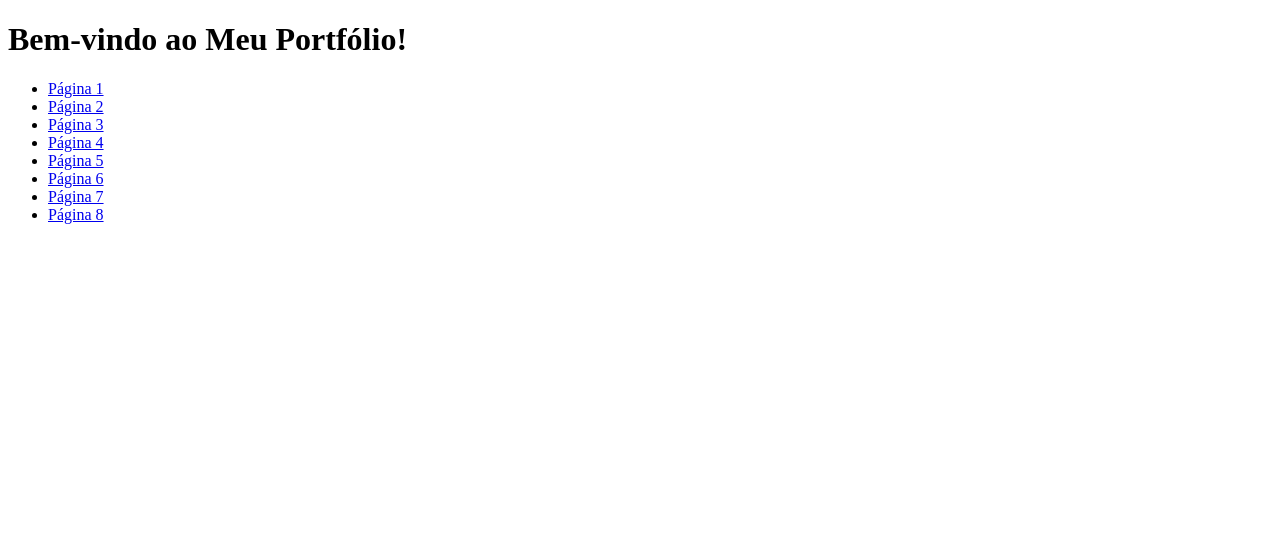
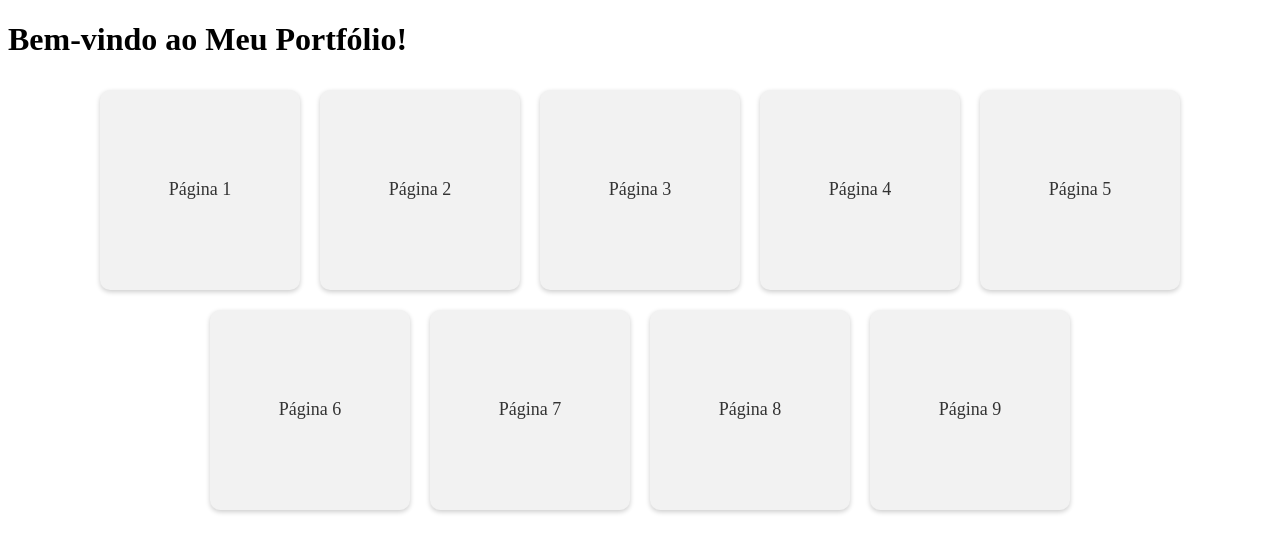
Before and after one commit to julianicoleroese/js, a plain HTML site: page index.html in a window 1280 px wide. Drawn offline with Linux system fonts and the light colour scheme.

Commit message:
Add files via upload

```diff
--- a/index.html
+++ b/index.html
@@ -2,18 +2,20 @@
 <html>
 <head>
   <title>Meu Portfólio</title>
+  <link rel="stylesheet" href="style.css">
 </head>
 <body>
   <h1>Bem-vindo ao Meu Portfólio!</h1>
-  <ul>
+  <ul class="baloes">
     <li><a href="exercicio_1.html">Página 1</a></li>
     <li><a href="exercicio_2.html">Página 2</a></li>
     <li><a href="exercicio_3.html">Página 3</a></li>
-    <li><a href="exercicio_5.html">Página 4</a></li>
-    <li><a href="exercicios_7.html">Página 5</a></li>
-    <li><a href="exercicio_8.html">Página 6</a></li>
-    <li><a href="exercicio_9.html">Página 7</a></li>
-    <li><a href="exercicio_10.html">Página 8</a></li>
+    <li><a href="exercicios_4.html">Página 4</a></li>
+    <li><a href="exercicio_5.html">Página 5</a></li>
+    <li><a href="exercicios_7.html">Página 6</a></li>
+    <li><a href="exercicio_8.html">Página 7</a></li>
+    <li><a href="exercicio_9.html">Página 8</a></li>
+    <li><a href="exercicio_10.html">Página 9</a></li>
   </ul>
 </body>
 </html>
--- a/style.css
+++ b/style.css
@@ -0,0 +1,30 @@
+ul.baloes {
+    list-style-type: none;
+    padding: 0;
+    display: flex;
+    flex-wrap: wrap;
+    justify-content: center;
+  }
+
+  ul.baloes li {
+    width: 200px;
+    height: 200px;
+    background-color: #f2f2f2;
+    border-radius: 10px;
+    margin: 10px;
+    display: flex;
+    align-items: center;
+    justify-content: center;
+    text-align: center;
+    font-size: 18px;
+    box-shadow: 0 2px 5px rgba(0, 0, 0, 0.2);
+  }
+
+  ul.baloes li a {
+    text-decoration: none;
+    color: #333;
+  }
+
+  ul.baloes li:hover {
+    background-color: #e0e0e0;
+  }
```
Also changed, not shown: exercicio_1.html (+27 -2 lines), exercicio_2.html (+33 -0 lines), exercicio_3.html (+21 -0 lines).
